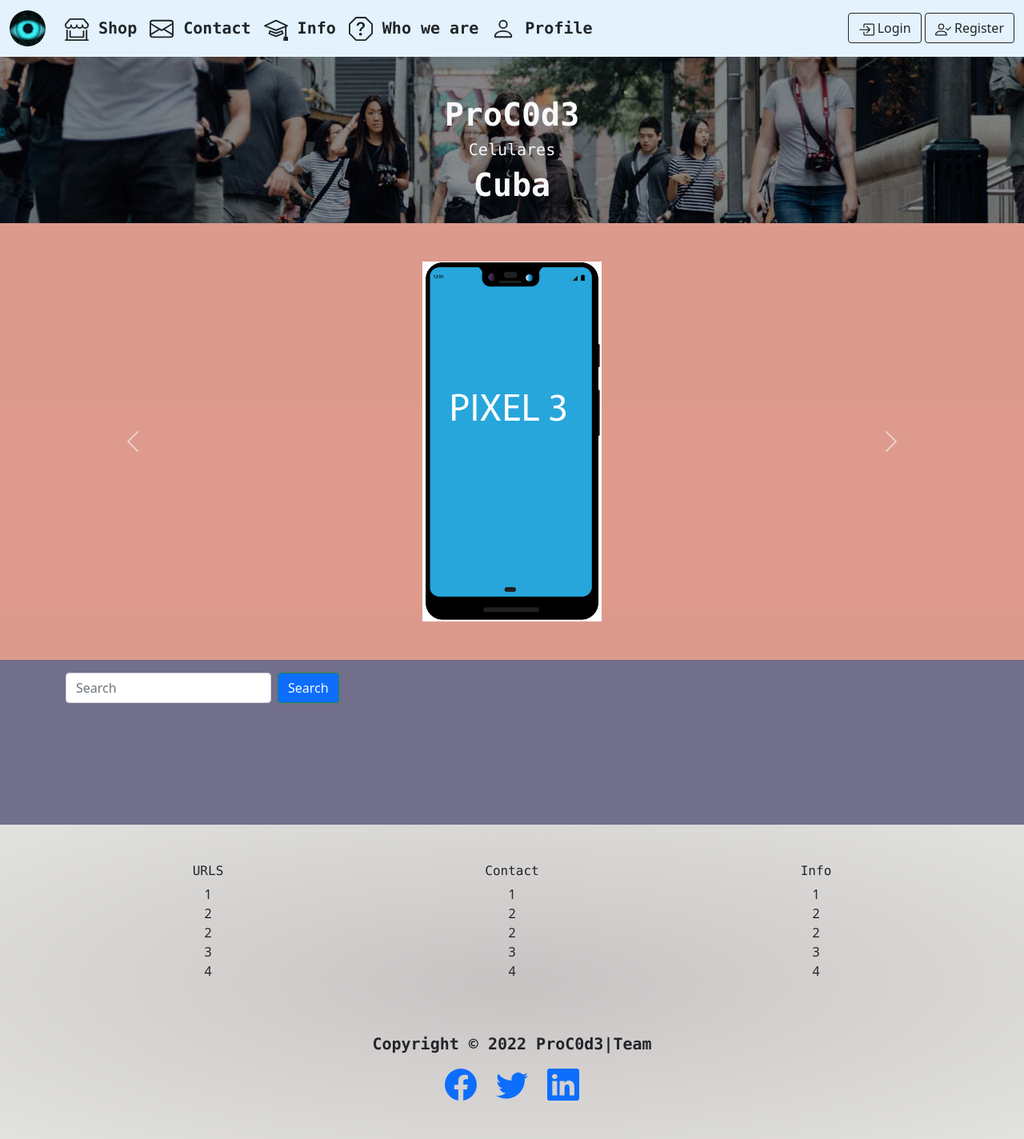
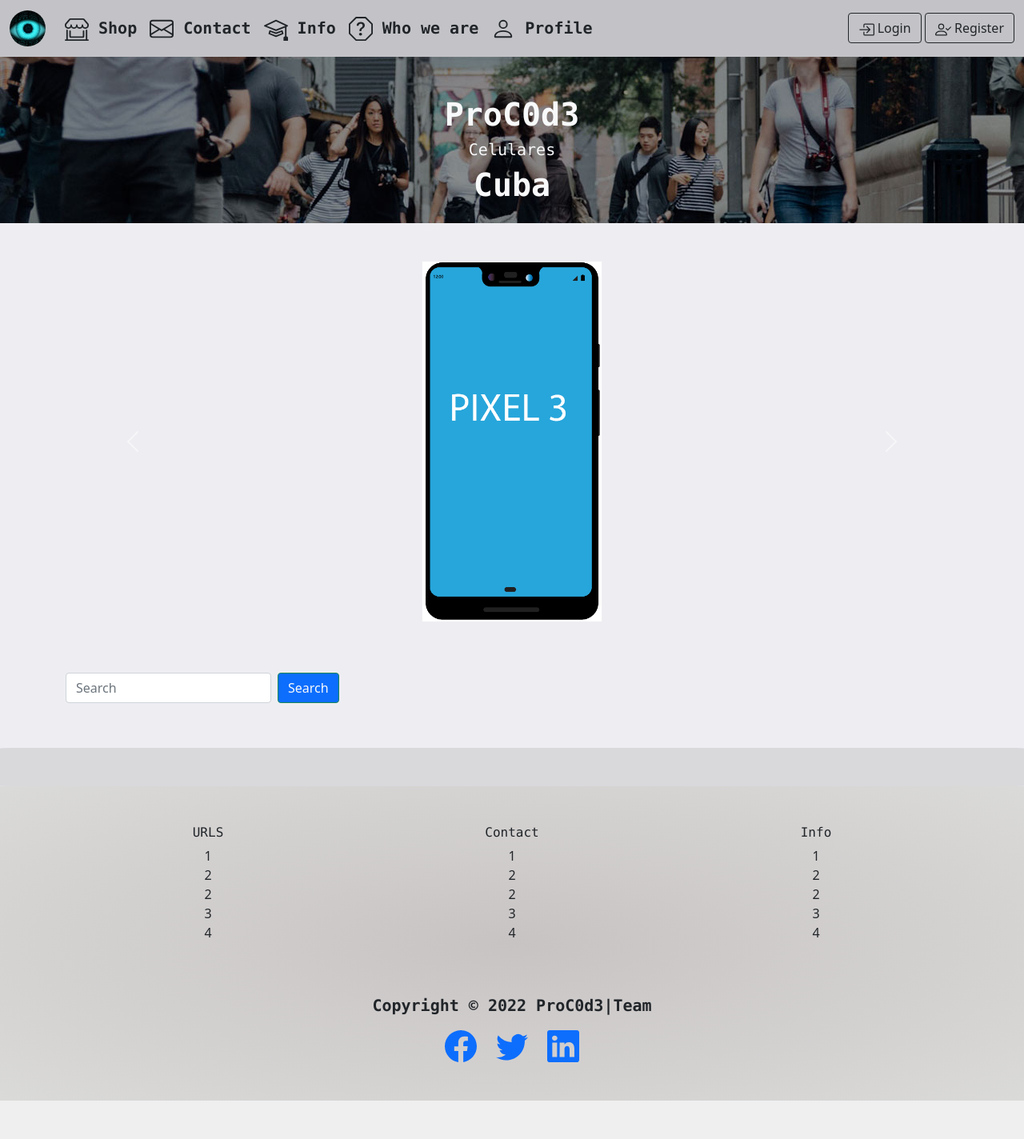
Before and after one commit to MBI-88/Procode, a Django app: page /cells/shoping/ in a window 1280 px wide. Shown: the whole page at 80% size. After the commit the page ends 1376 px from the top, so only its background shows below. Run offline with Django 4.2, Linux system fonts and the light colour scheme; data that the repository does not hold is empty; some libraries are stand-ins or nearby versions.

Commit message:
editing styles

```diff
--- a/cells/static/procodecss/main.css
+++ b/cells/static/procodecss/main.css
@@ -34,8 +34,8 @@
      }
 }
 
-.carousel-bg {
-     background: rgba(208, 117, 99, 0.73);
+.body-bg {
+     background: rgba(236, 236, 240, 0.868);
 
 }
 
@@ -46,5 +46,10 @@
 
 
 .items-bg {
-     background: rgba(7, 3, 52, 0.567);
+     background: rgba(10, 10, 10, 0.092);
+     border-radius: 1%;
 }
+
+.navbar-bg {
+     background-color: rgba(12, 12, 12, 0.189);
+}
--- a/cells/templates/dashboard/cell_items.html
+++ b/cells/templates/dashboard/cell_items.html
@@ -45,8 +45,8 @@
 <!--Navbar-Search-->
 
 {% block searchbar %}
-    <nav class="navbar navbar-light items-bg">
-        <div class="container-lg pt-2 pb-5">
+    <nav class="navbar navbar-light">
+        <div class="container-md pt-2 pb-5">
         <form class="d-flex" method="GET" action="">
             <input class="form-control me-2" type="search" placeholder="Search" aria-label="Search" name="search">
             <button class="btn btn-outline-success bg-primary text-light" type="submit">Search</button>
--- a/cells/templates/index.html
+++ b/cells/templates/index.html
@@ -10,7 +10,7 @@
     <link rel="stylesheet" href=" {% static 'procodecss/main.css' %} ">
     <title>Procode-{% block title %}Home{% endblock title %}</title>
 </head>
-<body>
+<body class="body-bg">
     <!--Modal-->
     <div class="modal fade" id="LoginRegister" tabindex="-1" aria-labelledby="exampleModalLabel" aria-hidden="true">
       <div class="modal-dialog modal-dialog-scrollable">
@@ -20,9 +20,9 @@
             <button type="button" class="btn-close" data-bs-dismiss="modal" aria-label="Close"></button>
           </div>
           <div class="modal-body">
-            {% block modal_login_register %}
+            {% block modalLogin %}
 
-            {% endblock modal_login_register %}
+            {% endblock modalLogin %}
           </div>
           <div class="modal-footer">
             <button type="button" class="btn btn-secondary" data-bs-dismiss="modal">Close</button>
@@ -32,7 +32,7 @@
     </div>
 
     <!--Navbar-->
-    <nav class="navbar navbar-expand-lg navbar-dark" style="background-color:#e3f2fd;" id="navbar">
+    <nav class="navbar navbar-expand-lg navbar-dark navbar-bg"  id="navbar">
       <div class="container-fluid">
           <a class="navbar-brand" href=" {% url 'cells:index' %} " data-bs-toogle="tooltip" data-bs-html="true" title="Home">
             <img src=" {% static 'img/logo/logo.jpg' %} " alt="LOGO" class="rounded-circle " width="45">
@@ -102,7 +102,7 @@
                       <path fill-rule="evenodd" d="M11.854 8.354a.5.5 0 0 0 0-.708l-3-3a.5.5 0 1 0-.708.708L10.293 7.5H1.5a.5.5 0 0 0 0 1h8.793l-2.147 2.146a.5.5 0 0 0 .708.708l3-3z"/>
                     </svg>   Login
                   </button>
-                  <button class="btn btn-outline-dark" data-bs-toggle="modal" data-bs-target="#LoginRegister">
+                  <button class="btn btn-outline-dark" data-bs-toggle="modal" data-bs-target="#LoginRegister" id="register">
                     <svg xmlns="http://www.w3.org/2000/svg" width="20" height="20" fill="currentColor" class="bi bi-person-check" viewBox="0 0 16 16">
                       <path d="M6 8a3 3 0 1 0 0-6 3 3 0 0 0 0 6zm2-3a2 2 0 1 1-4 0 2 2 0 0 1 4 0zm4 8c0 1-1 1-1 1H1s-1 0-1-1 1-4 6-4 6 3 6 4zm-1-.004c-.001-.246-.154-.986-.832-1.664C9.516 10.68 8.289 10 6 10c-2.29 0-3.516.68-4.168 1.332-.678.678-.83 1.418-.832 1.664h10z"/>
                       <path fill-rule="evenodd" d="M15.854 5.146a.5.5 0 0 1 0 .708l-3 3a.5.5 0 0 1-.708 0l-1.5-1.5a.5.5 0 0 1 .708-.708L12.5 7.793l2.646-2.647a.5.5 0 0 1 .708 0z"/>
@@ -126,13 +126,12 @@
     </div>
 
     <!--Carousel-Index-->
-    <div class="carousel-bg">
-      <div class="container-md pt-5 pb-5" id="content_carousel">
+      <div class="container-sm pt-5 pb-5 carousel-bg">
         {% block content_carousel %}
           <div id="mainSlider" class="carousel slide pt-2 pb-2" data-bs-ride="carousel">
             <div class="carousel-inner">
               <div class="carousel-item active">
-                  <img src=" {% static 'img/carousel_index/camera-1.jpg' %} " class="img-fluid rounded-pill " alt="">
+                  <img src=" {% static 'img/carousel_index/camera-1.jpg' %} " class="img-fluid rounded-pill" alt="">
               </div>
               <div class="carousel-item">
                   <img src=" {% static 'img/carousel_index/coffee-2.jpg' %} " class="img-fluid rounded-pill" alt="">
@@ -186,30 +185,23 @@
           </div>
         {% endblock content_carousel %}
       </div>
-    </div>
 
    {% block searchbar %}{% endblock searchbar %}
     <!--Items-->
-    <div class="items-bg">
-      <div id="items" class="container-md">
-          <div class="row row-cols-4 pt-5 pb-5 text-light">
+
+      <div class="container-fluid items-bg ">
+          <div class="row row-cols-5 p-4 text-light">
             {% block items %}
               {% for col in '0123456789' %}
-                    <div class="col">
+                    <div class="col p-2">
                       <div class="zoon">
                         <img src="/static/img/items_index/image-{{col}}.jpg" alt="Image" width="auto" class="img-fluid rounded">
                       </div>
-                      <h3>Lorem, ipsum dolor.</h3>
-                      <p>Lorem ipsum dolor sit, amet consectetur adipisicing elit.
-                          Pariatur dolor ipsa porro quasi ipsam.
-                          Est expedita neque recusandae vel voluptatem?</p>
                     </div>
               {% endfor %}
             {% endblock items %}
           </div>
       </div>
-    </div>
-
     <!--Footer-->
     <div class="footer-bg">
       <div class="container-sm pt-5 pb-5  text-dark abs-center">
```
Also changed, not shown: cells/static/procodejs/login_all.js (added).
